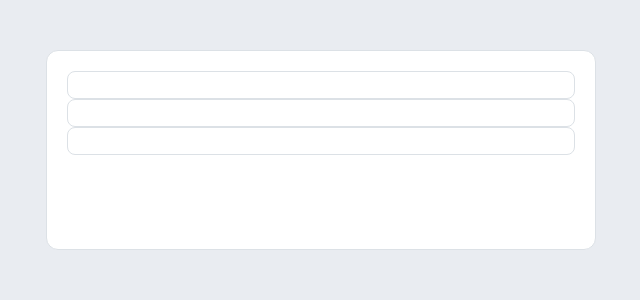
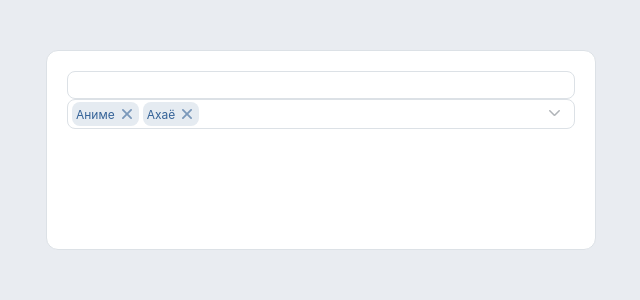
Before and after one commit to Britanskii/vk-input, a React (Create React App) app: page / in a window 1280 px wide. Shown: the top 300 px of the page, without its empty margins (319-959 px from the left). Built offline with nearby package versions, Linux system fonts and the light colour scheme.

Commit message:
add: close.svg fix: App, dropdown, close, declarations

```diff
--- a/src/app/App.tsx
+++ b/src/app/App.tsx
@@ -1,15 +1,15 @@
 import React from "react"
 import "./styles/reset.css"
 import s from "./app.module.css"
+import { FormProvider } from "../shared/context/formContext/ui/FormProvider"
+import { Dropdown } from "../shared/ui/Dropdown/Dropdown"
 import { Input } from "../shared/ui"
-import { FormProvider } from "../shared/context/formContext/ui/FormProvider"
 
 const App = () => (
 	<div className={s.app}>
 		<FormProvider>
 			<Input name={"name"}/>
-			<Input name={"surname"}/>
-			<Input name={"tel"}/>
+			<Dropdown name={"drop"}/>
 		</FormProvider>
 	</div>
 )
--- a/src/app/styles/variables/globals.css
+++ b/src/app/styles/variables/globals.css
@@ -4,13 +4,17 @@
 
     /* colors */
     --accent-color: #0077FF;
+    --selected-color: #346297;
     --main-color: #FFFFFF;
     --second-color: #e9ecf1;
     --separator-color: #dce1e6;
-    --head-color: #cdd6e0;
+    --head-color: #e5ebf1;
     --subhead-color: #626d7a;
 
     /* borders */
     --border-radius-m: 12px;
     --border-radius-s: 8px;
+
+    /* animations */
+    --fast-animation: 0.3s all ease
 }
--- a/src/app/types/declarations.d.ts
+++ b/src/app/types/declarations.d.ts
@@ -1,2 +1,7 @@
 declare module "*.css"
 declare module "*.png"
+
+declare module "*.svg" {
+	const content: string
+	export default content
+}
--- a/src/shared/context/formContext/ui/FormProvider.tsx
+++ b/src/shared/context/formContext/ui/FormProvider.tsx
@@ -11,12 +11,12 @@ interface FormProviderProps {
 
 export const FormContext = createContext<FormContextProps>({})
 
-export const FormProvider= (props: FormProviderProps) => {
+export const FormProvider = (props: FormProviderProps) => {
 	const { children } = props
 
 	const form = useRef({})
 
-	const setForm = (value: any) => {
+	const setForm = (value: string) => {
 		form.current = value
 	}
 
--- a/src/shared/ui/Dropdown/Dropdown.tsx
+++ b/src/shared/ui/Dropdown/Dropdown.tsx
@@ -120,7 +120,7 @@ export const Dropdown: FC<DropdownProps> = ({ name, className = "" }) => {
 			<img src={arrow} className={s.arrow} onClick={onToggle}/>
 			<div className={s.input}>
 				<SelectedItems value={value} selectedItems={selectedItems} deleteSelectedItem={deleteSelectedItem}/>
-				<Input variant={"clear"} ref={inputRef} setValue={setValue} value={value} onClick={onOpen} name={name}/>
+				<Input className={s.innerInput} variant={"clear"} ref={inputRef} setValue={setValue} value={value} onClick={onOpen} name={name}/>
 			</div>
 			<UnsortedList list={list} setActiveIndex={setActiveIndex} activeIndex={activeIndex} onSelect={onSelect} className={s.list}/>
 		</div>
--- a/src/shared/ui/Dropdown/SelectedItems/Item/Item.tsx
+++ b/src/shared/ui/Dropdown/SelectedItems/Item/Item.tsx
@@ -1,6 +1,8 @@
 import s from "./item.module.css"
 
 import { FC, memo, useEffect } from "react"
+
+import close from "../../../../assets/icons/close.svg"
 
 interface ItemProps {
 	deleteSelectedItem: (value: string) => void
@@ -33,7 +35,9 @@ export const Item: FC<ItemProps> = memo(({ value, active, deleteSelectedItem })
 	}, [active])
 
 	return (
-		<div className={`${s.item} ${active ? s.active : ""}`}>{value}<span className={s.close} onClick={onDeleteItem}>X</span></div>
+		<div className={`${s.item} ${active ? s.active : ""}`}>{value}
+			<img onClick={onDeleteItem} className={s.close} src={close}/>
+		</div>
 	)
 })
 
--- a/src/shared/ui/Dropdown/SelectedItems/Item/item.module.css
+++ b/src/shared/ui/Dropdown/SelectedItems/Item/item.module.css
@@ -1,16 +1,26 @@
 .item {
+    flex-grow: 0;
+    margin-top: 2px;
+    margin-bottom: 2px;
     margin-left: 4px;
     display: flex;
     align-items: center;
     height: 80%;
     padding: 4px;
     border-radius: var(--border-radius-s);
+    color: var(--selected-color);
     background-color: var(--head-color);
 }
 
 .close {
+    transition: var(--fast-animation);
+    opacity: 0.6;
     cursor: pointer;
     margin-left: 4px;
+}
+
+.close:hover {
+    opacity: 1;
 }
 
 .active {
--- a/src/shared/ui/Dropdown/SelectedItems/SelectedItems.tsx
+++ b/src/shared/ui/Dropdown/SelectedItems/SelectedItems.tsx
@@ -1,5 +1,4 @@
 import { FC, useEffect, useState } from "react"
-import s from "./selectedItems.module.css"
 import { Item } from "./Item/Item"
 
 interface SelectedItemsProps {
@@ -44,12 +43,12 @@ export const SelectedItems: FC<SelectedItemsProps> = ({ value,  selectedItems, d
 	}, [selectedItems])
 
 	return (
-		<div className={s.items}>
+		<>
 			{selectedItems.map((value, index) => {
 				const active = index === selectedIndex
 
 				return <Item active={active} deleteSelectedItem={deleteSelectedItem} key={value} value={value}/>
 			})}
-		</div>
+		</>
 	)
 }
--- a/src/shared/ui/Dropdown/dropdown.module.css
+++ b/src/shared/ui/Dropdown/dropdown.module.css
@@ -20,7 +20,9 @@
 }
 
 .input {
+    padding-right: 30px;
     display: flex;
+    flex-wrap: wrap;
     align-items: center;
     overflow: hidden;
     border: 1px solid var(--separator-color);
@@ -32,3 +34,8 @@
     border-bottom-left-radius: 0;
     border-bottom-right-radius: 0
 }
+
+.dropdown .innerInput {
+    width: 100px;
+    flex-grow: 1;
+}
```
Also changed, not shown: src/shared/assets/icons/close.svg (added).
